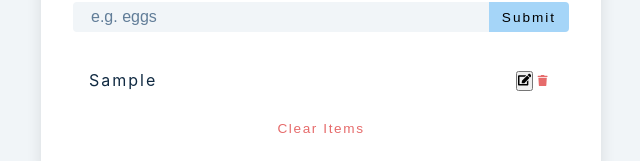
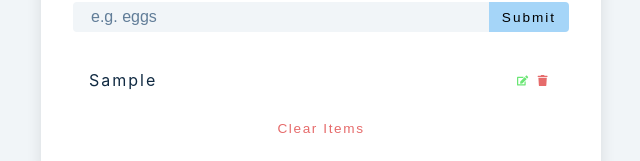
Before and after one commit to livos/jsc-grocery-bud, a React (Create React App) app in the folder setup/: page / in a window 1280 px wide. Both pictures are taken after typing "Sample" into the empty fields and a click on the button "Submit". Shown: the part 246-407 px from the top of the page, without its empty margins (319-959 px from the left). Built offline with nearby package versions, Linux system fonts and the light colour scheme.

Commit message:
edit item

```diff
--- a/setup/src/App.js
+++ b/setup/src/App.js
@@ -16,10 +16,20 @@ function App() {
   const handleSubmit = (e) => {
     e.preventDefault();
     if (!name) {
-      // display alert
       showAlert(true, "danger", "please enter value");
     } else if (name && isEditing) {
-      // deal with edit
+      setList(
+        list.map((item) => {
+          if (item.id === editID) {
+            return { ...item, title: name };
+          }
+          return item;
+        })
+      );
+      setName("");
+      setEditID(null);
+      setIsEditing(false);
+      showAlert(true, "success", "value changed");
     } else {
       showAlert(true, "success", "item added to the list");
       const newItem = { id: new Date().getTime().toString(), title: name };
@@ -42,6 +52,13 @@ function App() {
     setList(list.filter((item) => item.id !== id));
   };
 
+  const editItem = (id) => {
+    const specificItem = list.find((item) => item.id === id);
+    setIsEditing(true);
+    setEditID(id);
+    setName(specificItem.title);
+  };
+
   return (
     <section className="section-center">
       <form className="grocery-form" onSubmit={handleSubmit}>
@@ -62,7 +79,7 @@ function App() {
       </form>
       {list.length > 0 && (
         <div className="grocery-container">
-          <List items={list} removeItem={removeItem} />
+          <List items={list} removeItem={removeItem} editItem={editItem} />
           <button className="clear-btn" onClick={clearList}>
             clear items
           </button>
--- a/setup/src/List.js
+++ b/setup/src/List.js
@@ -1,15 +1,19 @@
 import React from "react";
 import { FaEdit, FaTrash } from "react-icons/fa";
-const List = ({ items, removeItem }) => {
+const List = ({ items, removeItem, editItem }) => {
   return (
-    <div className="grocery_list">
+    <div className="grocery-list">
       {items.map((item) => {
         const { id, title } = item;
         return (
           <article key={id} className="grocery-item">
             <p className="title">{title}</p>
             <div className="btn-container">
-              <button type="button" className="etit-btn">
+              <button
+                type="button"
+                className="edit-btn"
+                onClick={() => editItem(id)}
+              >
                 <FaEdit />
               </button>
               <button
```
